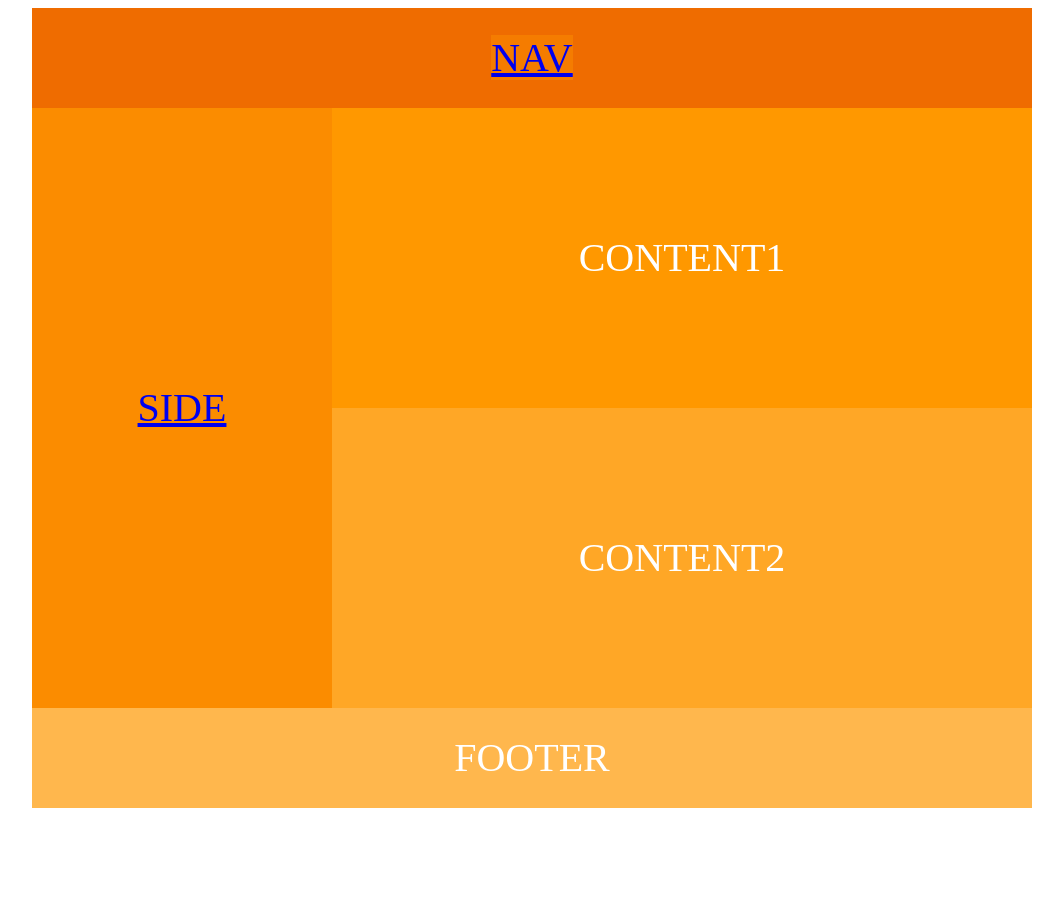
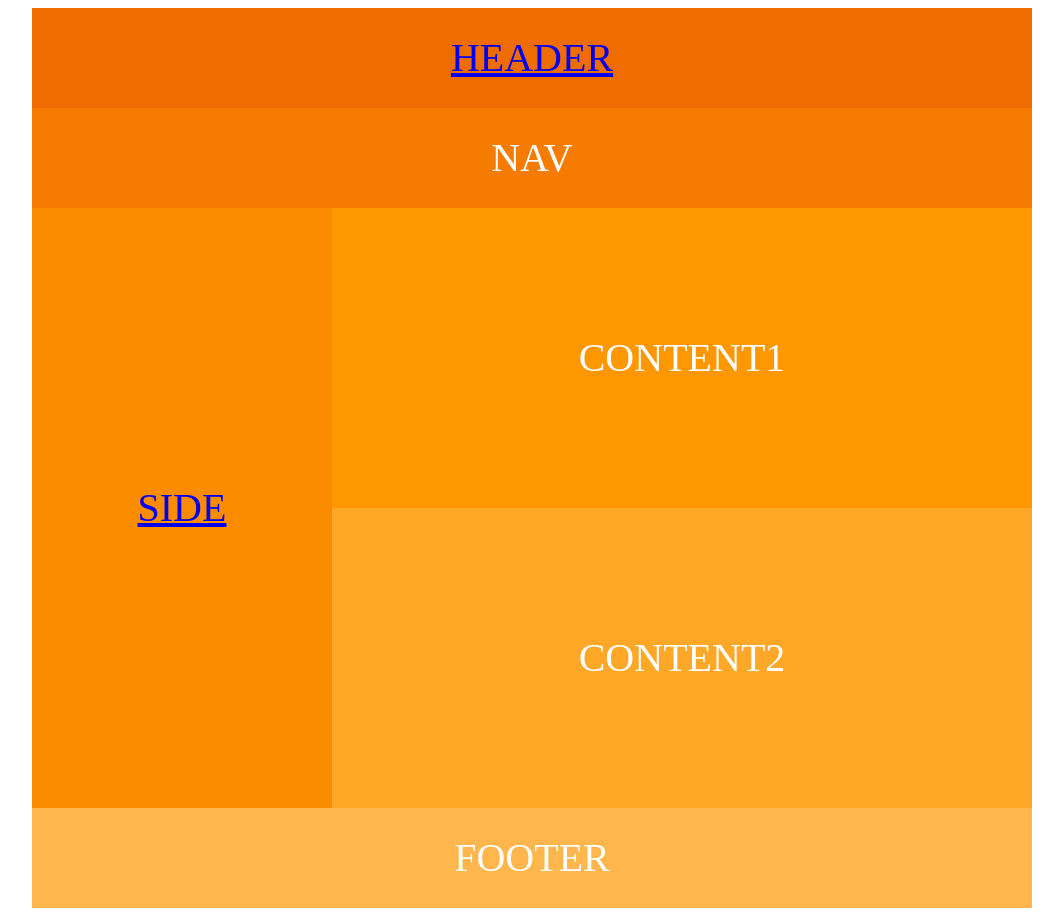
Before and after one commit to youngme92/webstudio, a plain HTML site: page index.html in a window 1280 px wide. Shown: the whole page, without its empty margins (108-1171 px from the left). Drawn offline with Linux system fonts and the light colour scheme.

Commit message:
Update index.html

```diff
--- a/index.html
+++ b/index.html
@@ -17,7 +17,7 @@
 </head>
 <body>
    <div id="wrap">
-       <div class="header"><a href="index.html>header</a></div>
+       <div class="header"><a href="index.html">header</a></div>
        <div class="nav">nav</div>
        <div class="side"><a href="side.html">side</a></div>
        <div class="content1">content1</div>
```
